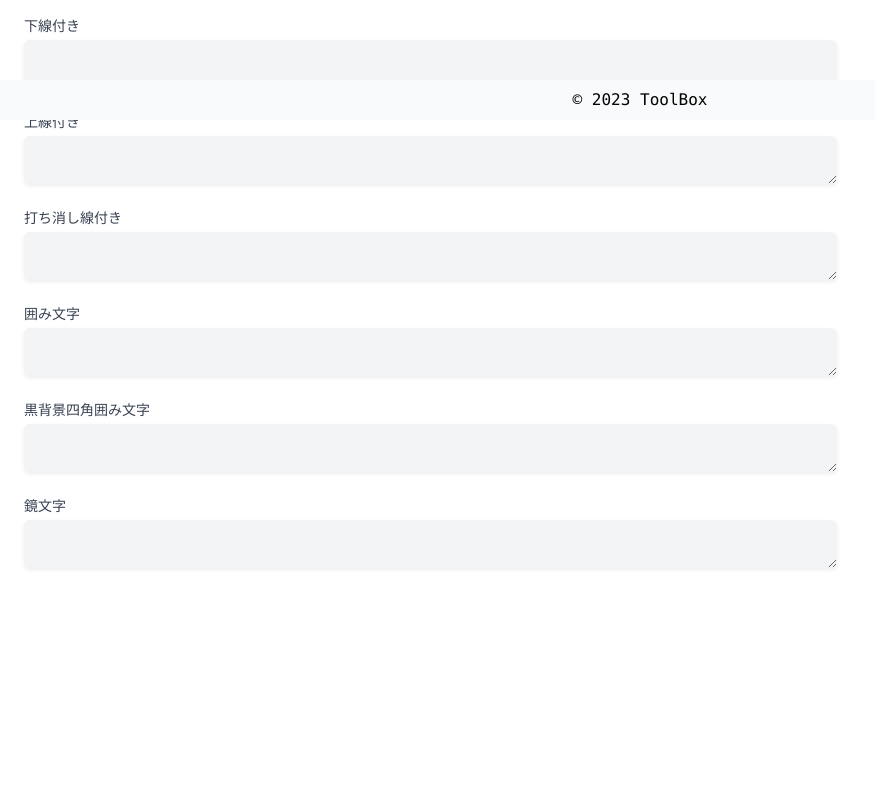
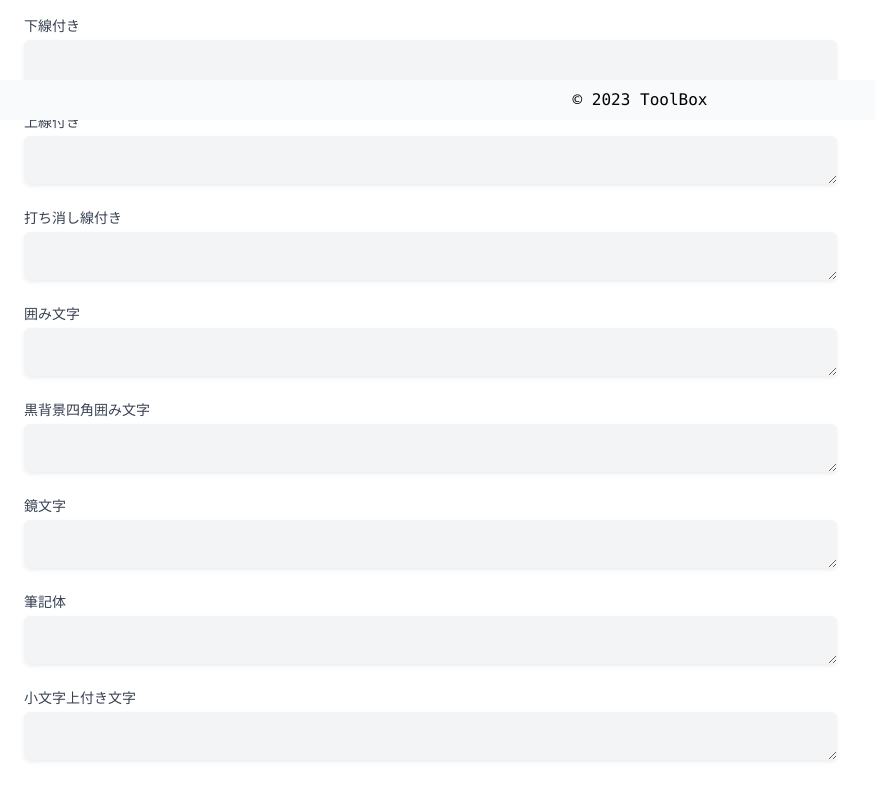
Before and after one commit to foresukecom/toolbox, a Vue app: page /text-styler in a window 1280 px wide. Shown: the part 680-1480 px from the top of the page, without its empty margins (0-875 px from the left). Before the commit the page ends 1312 px from the top, so only its background shows below. Built offline with nearby package versions, Linux system fonts and the light colour scheme; no server answers.

Commit message:
✨ feat: 小文字上付き文字スタイル変換追加

```diff
--- a/src/views/TextStyler.vue
+++ b/src/views/TextStyler.vue
@@ -97,6 +97,22 @@
         <CopyButton :textToCopy="mirrorText" class="absolute top-2 right-2" />
       </div>
     </div>
+    <div class="grid grid-cols-3 gap-4 mt-4">
+      <div class="col-span-2 relative">
+        <label for="scriptText" class="block text-sm font-medium text-gray-700">筆記体</label>
+        <textarea id="scriptText" readonly v-model="scriptText"
+          class="mt-1 block w-full rounded-md bg-gray-100 border-gray-300 shadow-sm focus:border-indigo-300 focus:ring focus:ring-indigo-200 focus:ring-opacity-50"></textarea>
+        <CopyButton :textToCopy="scriptText" class="absolute top-2 right-2" />
+      </div>
+    </div>
+    <div class="grid grid-cols-3 gap-4 mt-4">
+      <div class="col-span-2 relative">
+        <label for="superscriptText" class="block text-sm font-medium text-gray-700">小文字上付き文字</label>
+        <textarea id="superscriptText" readonly v-model="superscriptText"
+          class="mt-1 block w-full rounded-md bg-gray-100 border-gray-300 shadow-sm focus:border-indigo-300 focus:ring focus:ring-indigo-200 focus:ring-opacity-50"></textarea>
+        <CopyButton :textToCopy="superscriptText" class="absolute top-2 right-2" />
+      </div>
+    </div>
 
   </div>
 </template>
@@ -122,6 +138,7 @@ export default {
       transparentEnclosedText: '',
       mirrorText: '',
       scriptText: '',
+      superscriptText: '',
     };
   },
   methods: {
@@ -138,6 +155,7 @@ export default {
       this.blackSquareEnclosedText = this.toBlackBackgroundEnclosedAlphabetText(this.inputText);
       this.mirrorText = this.toMirrorText(this.inputText);
       this.scriptText = this.toScriptText(this.inputText);
+      this.superscriptText = this.toSuperscriptText(this.inputText);
     },
     toBoldText(str) {
       const boldChars = {
@@ -232,6 +250,14 @@ export default {
     };
     return str.split('').map(char => scriptChars[char] || char).join('');
   },
+  toSuperscriptText(str) {
+    const superscriptChars = {
+      'a': 'ᵃ', 'b': 'ᵇ', 'c': 'ᶜ', 'd': 'ᵈ', 'e': 'ᵉ', 'f': 'ᶠ', 'g': 'ᵍ', 'h': 'ʰ', 'i': 'ⁱ', 'j': 'ʲ', 'k': 'ᵏ', 'l': 'ˡ', 'm': 'ᵐ',
+      'n': 'ⁿ', 'o': 'ᵒ', 'p': 'ᵖ', 'q': 'ᵠ', 'r': 'ʳ', 's': 'ˢ', 't': 'ᵗ', 'u': 'ᵘ', 'v': 'ᵛ', 'w': 'ʷ', 'x': 'ˣ', 'y': 'ʸ', 'z': 'ᶻ',
+      // 大文字や数字の小文字上付きは一般的ではないため、ここでは含めていません。
+    };
+    return str.split('').map(char => superscriptChars[char] || char).join('');
+  },
   }
 };
 </script>
```
